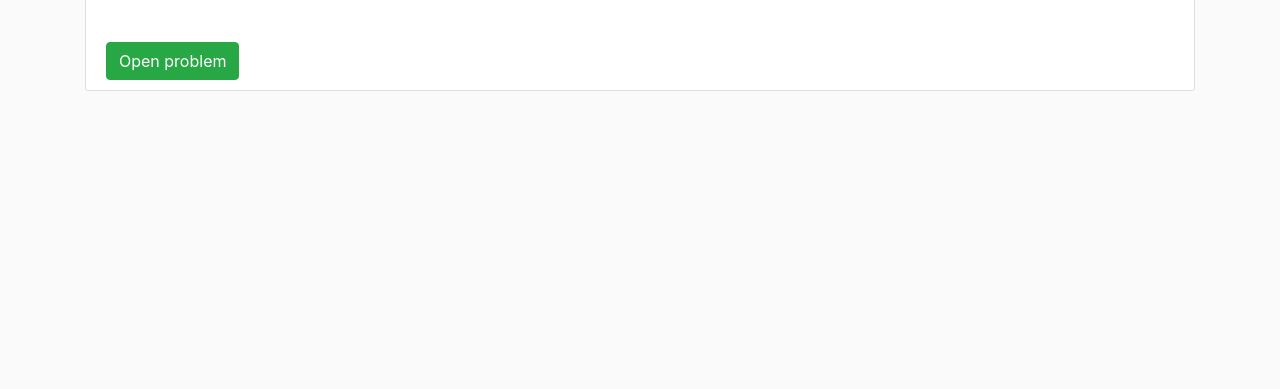
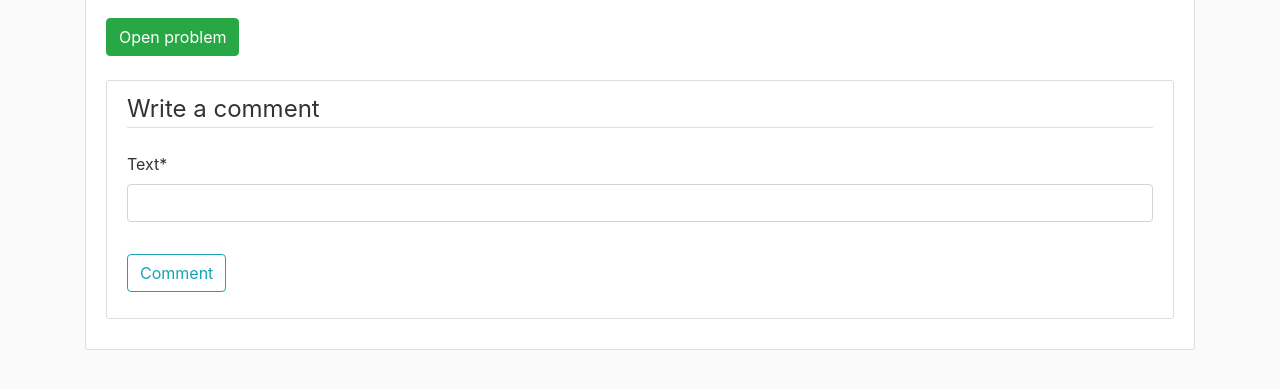
Before and after one commit to borkovacd/UKS, a Django app: page /problem/1/ in a window 1280 px wide. Shown: the part 245-634 px from the top of the page. Run offline with Django 3.2, Linux system fonts and the light colour scheme; data comes from the database, SQL or seed files in the repository; both versions use the stored data as it was after the commit; some libraries are stand-ins or nearby versions.

Commit message:
Adding a comment and listing exisitng comments

```diff
--- a/scm_project/project/admin.py
+++ b/scm_project/project/admin.py
@@ -1,5 +1,7 @@
 from django.contrib import admin
-from .models import Project, Collaborator
+from .models import Project, Problem, Collaborator, Comment
 # Register your models here.
 admin.site.register(Project)
+admin.site.register(Problem)
 admin.site.register(Collaborator)
+admin.site.register(Comment)
--- a/scm_project/project/forms.py
+++ b/scm_project/project/forms.py
@@ -4,7 +4,8 @@
                     Problem,
                     Label,
                     Milestone,
-                    Collaborator
+                    Collaborator,
+                    Comment
                     )
 from django.forms.widgets import DateInput
 from bootstrap_datepicker_plus import DatePickerInput
@@ -31,3 +32,10 @@
     class Meta:
         model = Label
         fields = ['title', 'description', 'color']
+
+class CommentForm(forms.ModelForm):
+
+
+    class Meta:
+        model = Comment
+        fields = ['text']
--- a/scm_project/project/models.py
+++ b/scm_project/project/models.py
@@ -12,6 +12,11 @@
 from users.models import Profile
 from datetime import datetime
 
+class Comment(models.Model):
+    text = models.CharField(max_length=100)
+
+    def __str__(self):
+        return self.text
 
 class Problem_State(Enum):
     OPEN = 1
@@ -50,6 +55,7 @@
     closed_by = models.ForeignKey(User, on_delete=models.CASCADE, null=True, related_name='closers')
     created_time = models.DateTimeField(default = timezone.now, null=True)
     date_closed = models.DateTimeField(null = True)
+    comments = models.ManyToManyField(Comment, related_name='comments')
 
     base_problem = models.ForeignKey('self', related_name='problem', on_delete=models.CASCADE, null=True, blank=True)
     opened = models.BooleanField(default = True, null = True)
@@ -76,7 +82,6 @@
     def get_absolute_url(self):
         return reverse('collaborator-detail', kwargs={'pk': self.pk})
 
-
 class Custom_Event(models.Model):
     created_time = models.DateTimeField()
     creator = models.ForeignKey(User, on_delete=models.CASCADE, null=True)
--- a/scm_project/project/templates/project/problem_detail.html
+++ b/scm_project/project/templates/project/problem_detail.html
@@ -1,4 +1,5 @@
 {% extends "project/base.html" %}
+{% load crispy_forms_tags %}
 {% block content %}
   <article class="media content-section">
     <!--<img class="rounded-circle article-img" src="{{ object.author.profile.image.url }}"> -->
@@ -32,6 +33,31 @@
           </a>
         {% endif %}
 
+
+        {% for comment in object.comments.all %}
+          <div class="content-section  mt-3">
+            <h5>Comment: </h5>
+            <h4><i>{{comment}}</i></h4>
+        </div>
+        {% endfor %}
+
+      <br>
+      <br>
+       <div class="content-section">
+        <form action="{% url 'problem-detail' object.id %}" method="POST">
+            {% csrf_token %}
+            <fieldset class=form-group>
+                <legend class="border-bottom mb-4">Write a comment</legend>
+                {{ form|crispy}}
+            </fieldset>
+            <div class="form-group">
+                <button class="btn btn-outline-info" type="submit">Comment</button>
+            </div>
+        </form>
+    </div>
+
+
+
     </div>
   </article>
 {% endblock content %}
--- a/scm_project/project/views.py
+++ b/scm_project/project/views.py
@@ -5,7 +5,7 @@
 from bootstrap_datepicker_plus import DatePickerInput
 from django.forms.widgets import DateInput
 from django.utils import timezone
-from django.urls import reverse
+from django.urls import reverse, reverse_lazy
 from datetime import datetime
 from django.contrib.admin.widgets import AdminDateWidget
 from django import forms
@@ -27,9 +27,10 @@
                     Collaborator
                     )
 
-from .forms import MilestoneForm, AddCollaboratorForm, ProblemForm, LabelForm
+from .forms import MilestoneForm, AddCollaboratorForm, ProblemForm, LabelForm, CommentForm
 from django.contrib.auth.models import User
 from django.contrib import messages
+from django.views.generic.edit import FormMixin
 
 
 
@@ -62,6 +63,7 @@
         context['opened_problems'] = Problem.objects.filter(project_id = self.object, opened = True)
         context['closed_problems'] = Problem.objects.filter(project_id = self.object, opened = False)
         return context
+
 
 @login_required
 def opened_problems(request, project_id):
@@ -220,8 +222,38 @@
     pk = problem_id
     return redirect(reverse('problem-detail', args=[pk]))
 
-class ProblemDetailView(DetailView):
+class ProblemDetailView(FormMixin, DetailView):
     model = Problem
+    context_object_name = 'comment'
+    form_class = CommentForm
+
+    def get_success_url(self):
+        return reverse_lazy('problem-detail', kwargs={'pk': self.object.pk})
+
+    # def get_object(self):
+    #     try:
+    #         my_object = User.objects.get(id=self.kwargs.get('pk'))
+    #         return my_object
+    #     except self.model.DoesNotExist:
+    #         raise Http404("No MyModel matches the given query.")
+
+    def get_context_data(self, *args, **kwargs):
+        context = super(ProblemDetailView, self).get_context_data(*args, **kwargs)
+        comment = self.get_object()
+        # form
+        context['form'] = self.get_form()
+        context['comment'] = comment
+        return context
+
+    def post(self, request, *args, **kwargs):
+        self.object = self.get_object()
+        form = self.get_form()
+        comment = form.save()
+        problem = get_object_or_404(Problem, pk=self.object.pk)
+        problem.comments.add(comment)
+        problem.save()
+        return super(ProblemDetailView, self).form_valid(form)
+
 
 class ProblemListView(ListView):
     model = Problem
```
Also changed, not shown: scm_project/db.sqlite3, scm_project/project/migrations/0030_auto_20201031_0106.py (added), scm_project/project/migrations/0031_auto_20201031_0141.py (added).
